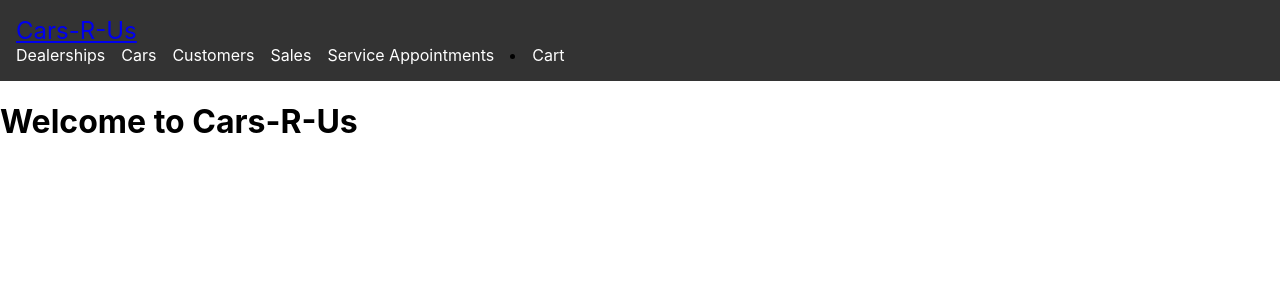
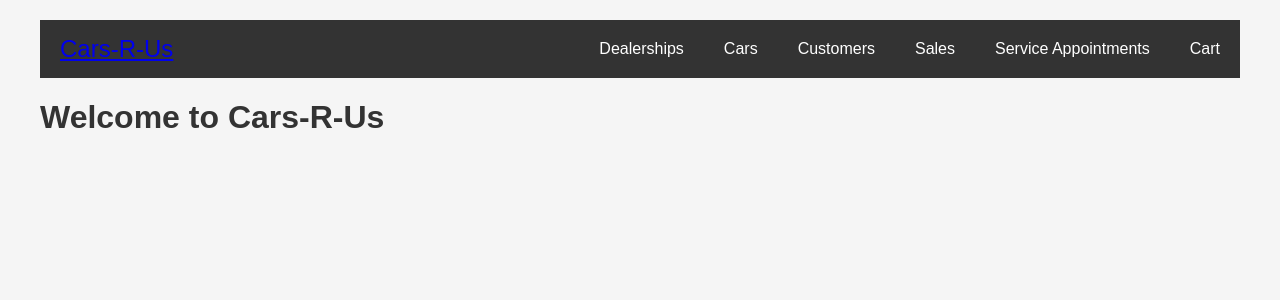
Before and after one commit to JefferyG00/Cars-R-US, a React (Create React App) app in the folder Frontend/frontend/: page / in a window 1280 px wide. Shown: the top 300 px of the page. Built offline with nearby package versions, Linux system fonts and the light colour scheme.

Commit message:
made touches to navbar

```diff
--- a/Frontend/frontend/src/App.js
+++ b/Frontend/frontend/src/App.js
@@ -7,6 +7,7 @@ import Customers from './components/Customers';
 import Sales from './components/Sales';
 import ServiceAppointments from './components/ServiceAppointments';
 import Cart from './components/Cart';
+import './styles.css';
 
 const App = () => {
 
@@ -25,7 +26,7 @@ const App = () => {
 
   return (
     <Router>
-      <div>
+      <div className="container">
         <Navbar />
         <Routes>
           <Route path="/dealerships" element={<Dealerships />} />
--- a/Frontend/frontend/src/components/Navbar.css
+++ b/Frontend/frontend/src/components/Navbar.css
@@ -1,23 +1,41 @@
+/* Navbar.css */
 .navbar {
   background-color: #333;
-    padding: 1rem;
+  color: #fff;
+  padding: 10px;
+  display: flex;
+  justify-content: space-between;
+  align-items: center;
+  width: 100%; /* Ensure full width */
+  box-sizing: border-box; /* Include padding and border in width calculation */
 }
 
 .navbar-brand {
   font-size: 1.5rem;
   color: #fff;
+  padding-left: 10px;
 }
 
 .navbar-links {
   display: flex;
-    gap: 1rem;
+  gap: 20px;
 }
 
 .navbar-links a {
   color: #fff;
   text-decoration: none;
+  padding: 10px; /* Adjust padding as needed */
+  font-size: 1rem; /* Adjust font size as needed */
 }
 
-  .navbar-links a:hover {
-    text-decoration: underline;
+@media (max-width: 768px) {
+  .navbar-links {
+    flex-direction: column; /* Stack links vertically */
+    align-items: flex-start; /* Align links to the left */
   }
+
+  .navbar-links a {
+    padding: 5px; /* Reduce padding for smaller screens */
+    font-size: 0.9rem; /* Adjust font size for smaller screens */
+  }
+}
--- a/Frontend/frontend/src/components/Navbar.js
+++ b/Frontend/frontend/src/components/Navbar.js
@@ -14,7 +14,7 @@ const Navbar = () => {
         <Link to="/customers">Customers</Link>
         <Link to="/sales">Sales</Link>
         <Link to="/serviceAppointments">Service Appointments</Link>
-        <li><Link to="/cart">Cart</Link></li>
+        <Link to="/cart">Cart</Link>
       </div>
     </nav>
   );
--- a/Frontend/frontend/src/components/styles.css
+++ /dev/null
@@ -1,30 +0,0 @@
-body {
-    font-family: Arial, sans-serif;
-  }
-
-  h1, h2, h3 {
-    color: #333;
-  }
-
-  ul {
-    list-style-type: none;
-    padding: 0;
-  }
-
-  li {
-    border: 1px solid #ddd;
-    margin: 10px 0;
-    padding: 10px;
-  }
-
-  button {
-    background-color: #4CAF50;
-    color: white;
-    border: none;
-    padding: 10px;
-    cursor: pointer;
-  }
-
-  button:hover {
-    background-color: #45a049;
-  }
--- /dev/null
+++ b/Frontend/frontend/src/styles.css
@@ -0,0 +1,17 @@
+/* src/styles.css */
+body {
+  font-family: Arial, sans-serif;
+  background-color: #f5f5f5;
+  margin: 0;
+  padding: 0;
+}
+
+h1 {
+  color: #333;
+}
+
+.container {
+  max-width: 1200px;
+  margin: 0 auto;
+  padding: 20px;
+}
```
Also changed, not shown: 2 other files (tests, documents, lock files or other folders). Lines whose indentation alone changed are shown as unchanged.
